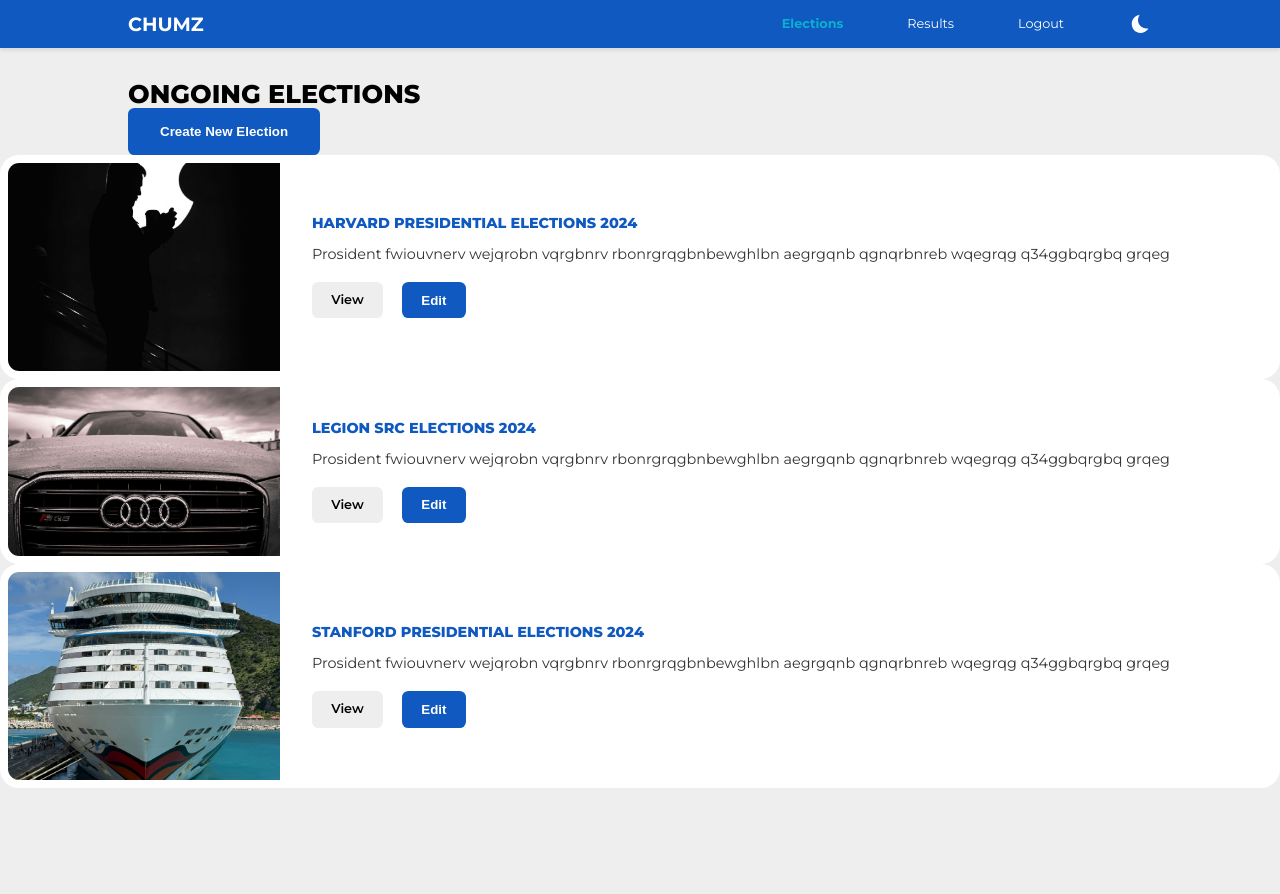
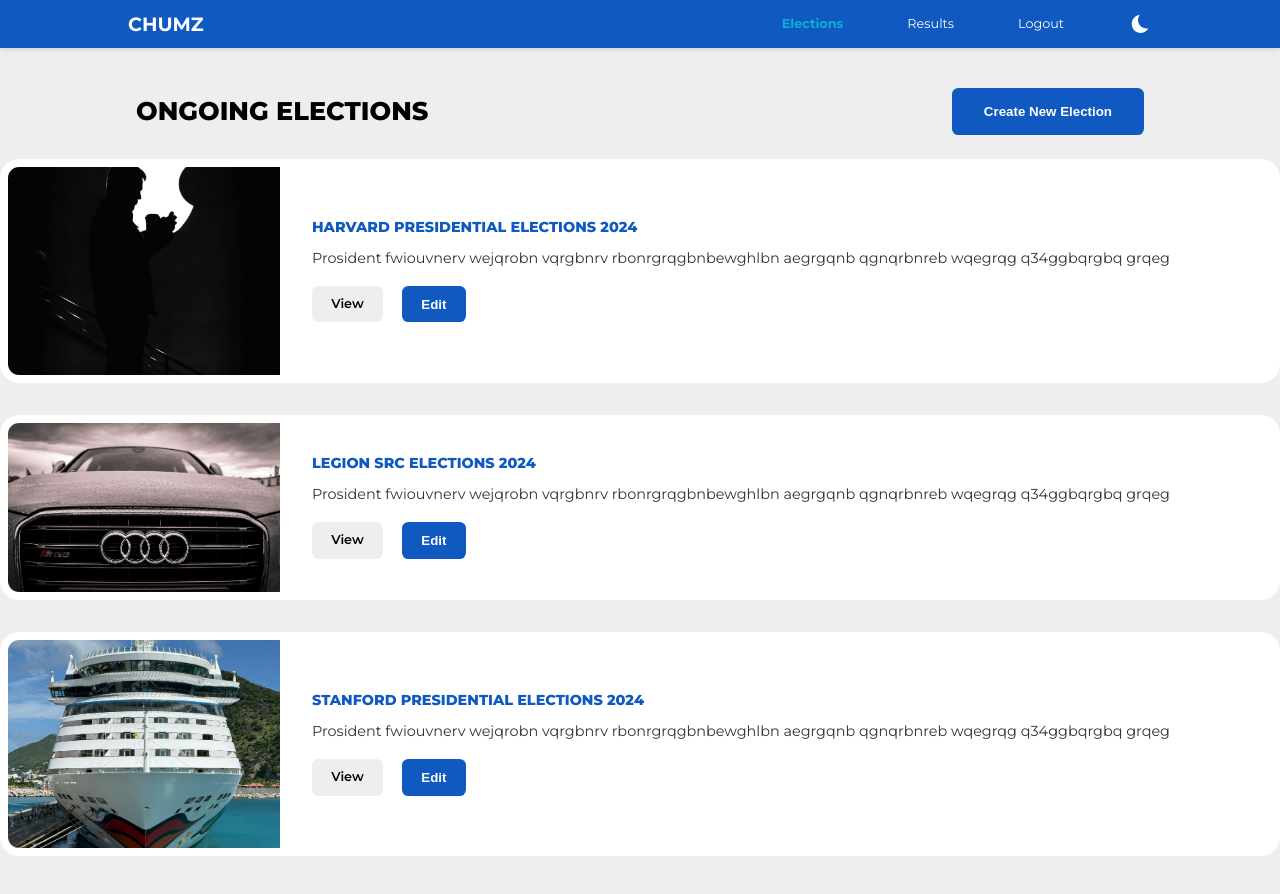
Before and after one commit to chumani130/voting-app, a React (Create React App) app in the folder client/: page /elections in a window 1280 px wide. Shown: the top 894 px of the page. Before the commit the page ends 868 px from the top, so only its background shows below. Built offline with nearby package versions, Linux system fonts and the light colour scheme.

Commit message:
Update Elections.jsx

```diff
--- a/client/src/pages/Elections.jsx
+++ b/client/src/pages/Elections.jsx
@@ -7,11 +7,11 @@
   const [elections, setElections] = useState(dummyElections)
   return (
     <section className="elections">
-      <header className="container elections__container">
+      <header className="container elections__header">
         <h1>Ongoing Elections</h1>
         <button className="btn primary">Create New Election</button>
       </header>
-      <menu className="election__menu">
+      <menu className="elections__menu">
         {
           elections.map(election => <Election key={election.id} {...election} /> )
         }
```
